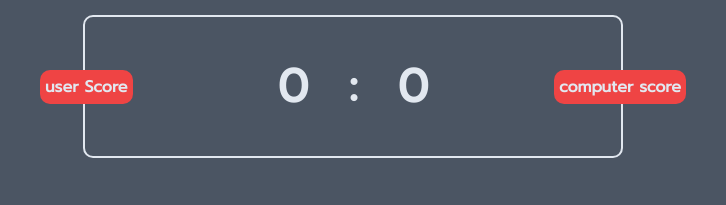
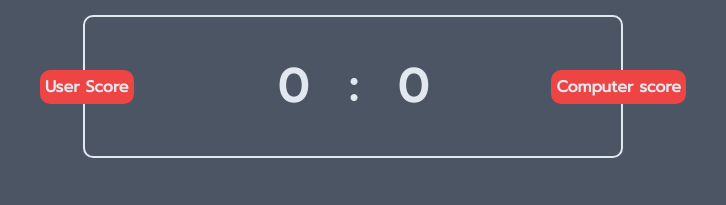
Before and after one commit to SteveMuiyuro/Project_Rock_Paper_Scissors, a plain HTML site: page index.html in a window 1280 px wide. Shown: the part 134-339 px from the top of the page, 287-1013 px from the left. Drawn offline with Linux system fonts and the light colour scheme.

Commit message:
Add capitalization on score badges

```diff
--- a/index.html
+++ b/index.html
@@ -12,8 +12,8 @@
     <div class="main_container">
       <h1 class="header">Lets Play Rock, Paper & Scissors</h1>
       <div class="score_board">
-        <div class="badges" id="user_badge">user Score</div>
-        <div class="badges" id="comp_badge">computer score</div>
+        <div class="badges" id="user_badge">User Score</div>
+        <div class="badges" id="comp_badge">Computer score</div>
         <span id="user_score">0</span><span class="separator">:</span
         ><span id="computer_score">0</span>
       </div>
```
